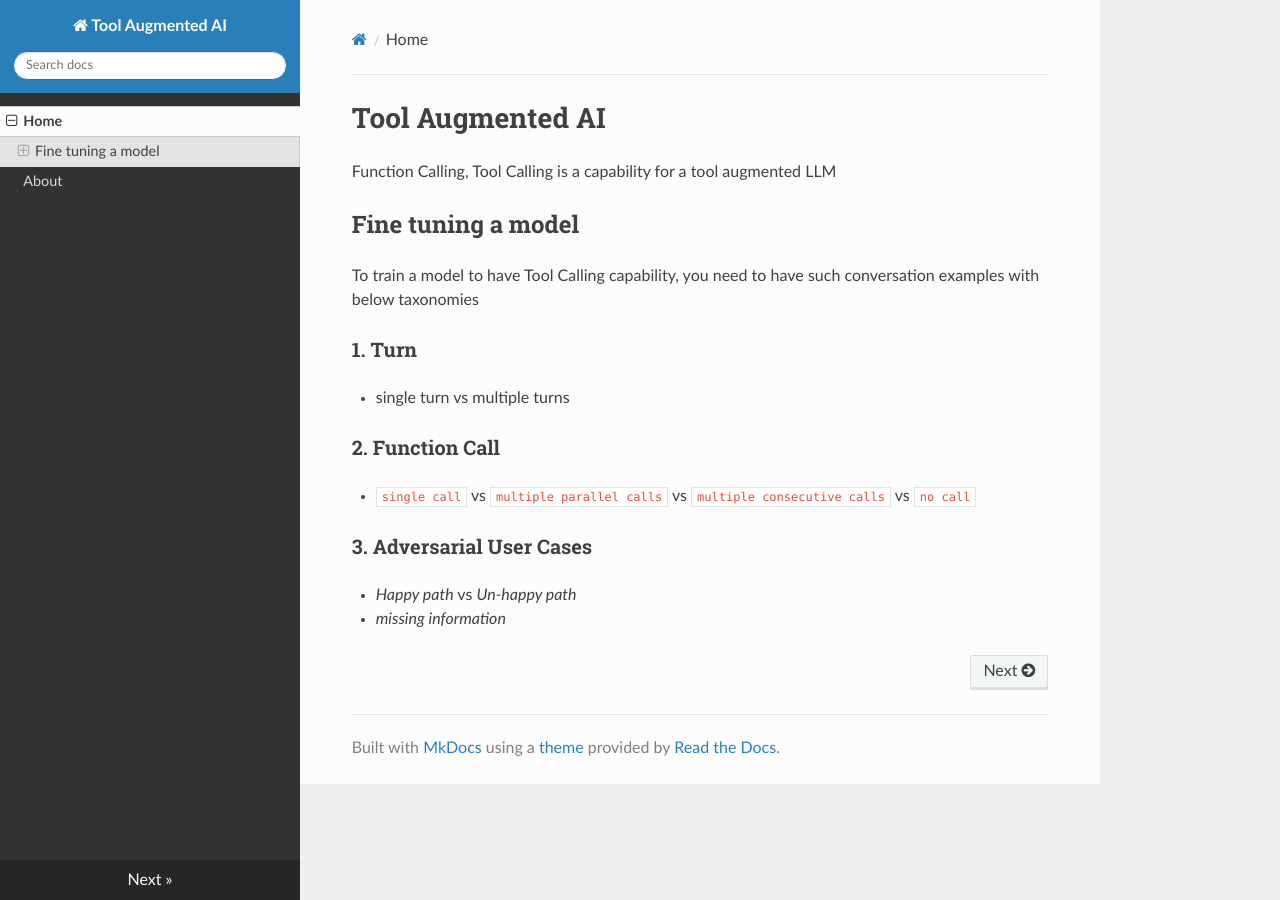
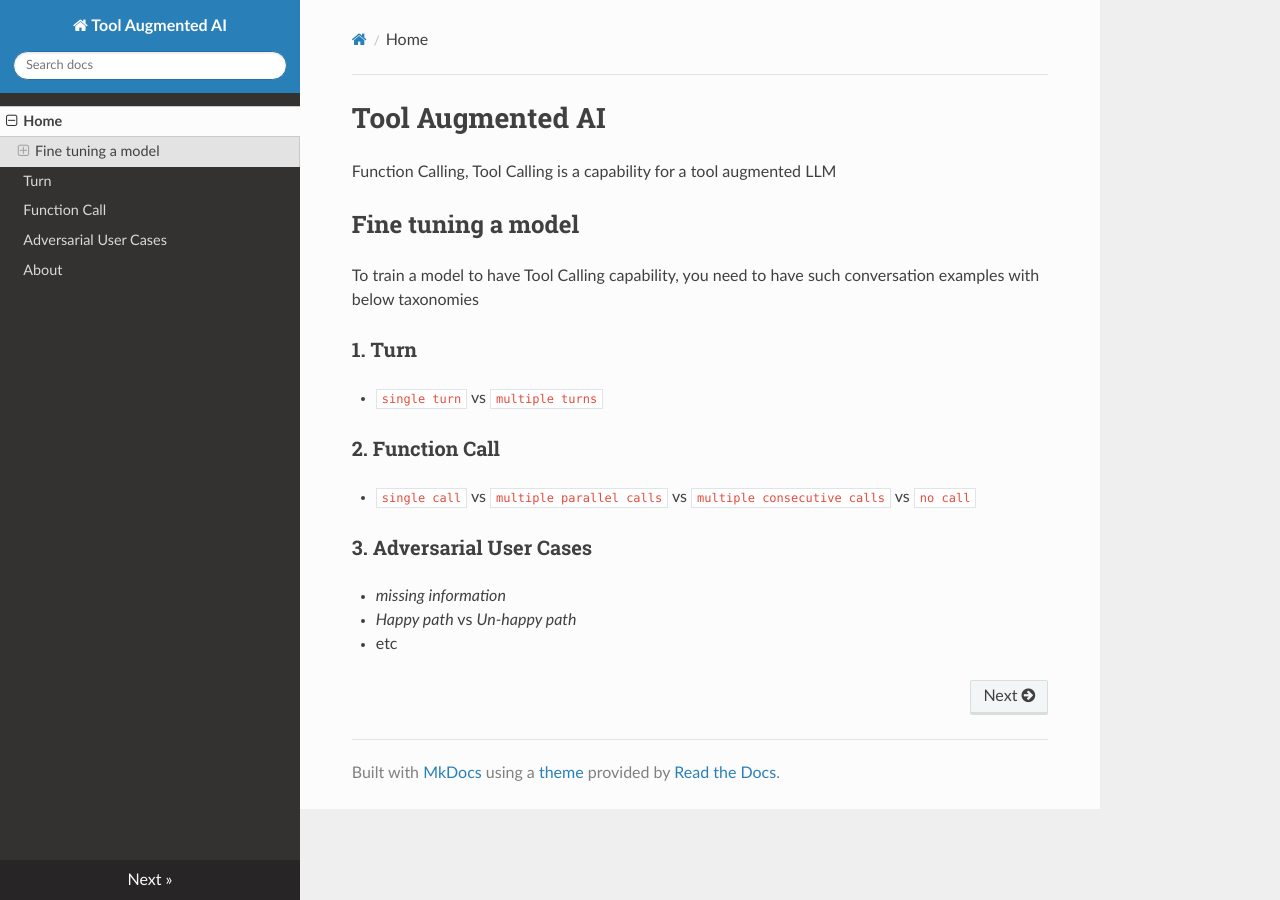
Before and after one commit to yilmazhasan/tool-augmented-ai, an MkDocs documentation site: the page built from docs/index.md, in a window 1280 px wide. Built offline with MkDocs 1.6.1, drawn with Linux system fonts in a browser that asks for light colours; nearby versions of some CDN libraries.

Commit message:
Add more guide

```diff
--- a/docs/index.md
+++ b/docs/index.md
@@ -6,12 +6,12 @@ Function Calling, Tool Calling is a capability for a tool augmented LLM
 To train a model to have Tool Calling capability, you need to have such conversation examples with below taxonomies
 
 ### 1. Turn
-- single turn vs multiple turns
+- `single turn` vs `multiple turns`
 
 ### 2. Function Call
-
 - `single call` vs `multiple parallel calls` vs `multiple consecutive calls` vs `no call`
 
 ### 3. Adversarial User Cases
+- _missing information_
 - _Happy path_ vs _Un-happy path_
-- _missing information_
+- etc
--- a/mkdocs.yml
+++ b/mkdocs.yml
@@ -1,6 +1,9 @@
 site_name: Tool Augmented AI
 nav:
   - Home: index.md
+  - Turn: turn.md
+  - Function Call: function-call.md
+  - Adversarial User Cases: adversarial-user-cases.md
   - About: about.md
 
 theme: readthedocs
```
Also changed, not shown: docs/adversarial-user-cases.md (added, +16 -0 lines), docs/function-call.md (added, +29 -0 lines), docs/turn.md (added, +11 -0 lines).
